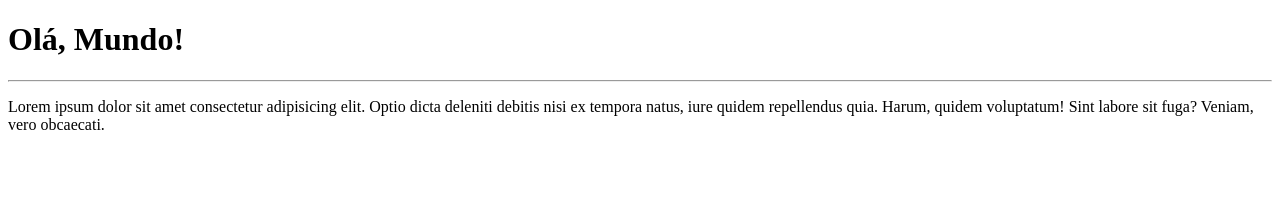
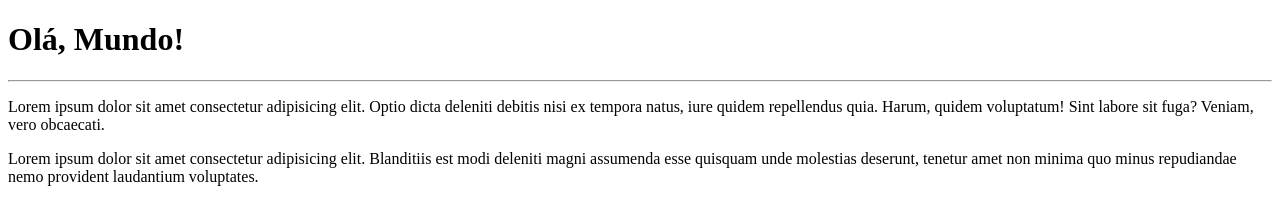
Before and after one commit to GuilhermeQueiroz2006/Ola-Mundo, a plain HTML site: page site-exemplo/index.html in a window 1280 px wide. Drawn offline with Linux system fonts and the light colour scheme.

Commit message:
adicionei um parágrafo

```diff
--- a/site-exemplo/index.html
+++ b/site-exemplo/index.html
@@ -9,5 +9,6 @@
     <h1>Olá, Mundo!</h1>
     <hr>
     <p>Lorem ipsum dolor sit amet consectetur adipisicing elit. Optio dicta deleniti debitis nisi ex tempora natus, iure quidem repellendus quia. Harum, quidem voluptatum! Sint labore sit fuga? Veniam, vero obcaecati.</p>
+    <p>Lorem ipsum dolor sit amet consectetur adipisicing elit. Blanditiis est modi deleniti magni assumenda esse quisquam unde molestias deserunt, tenetur amet non minima quo minus repudiandae nemo provident laudantium voluptates.</p>
 </body>
 </html>
```
